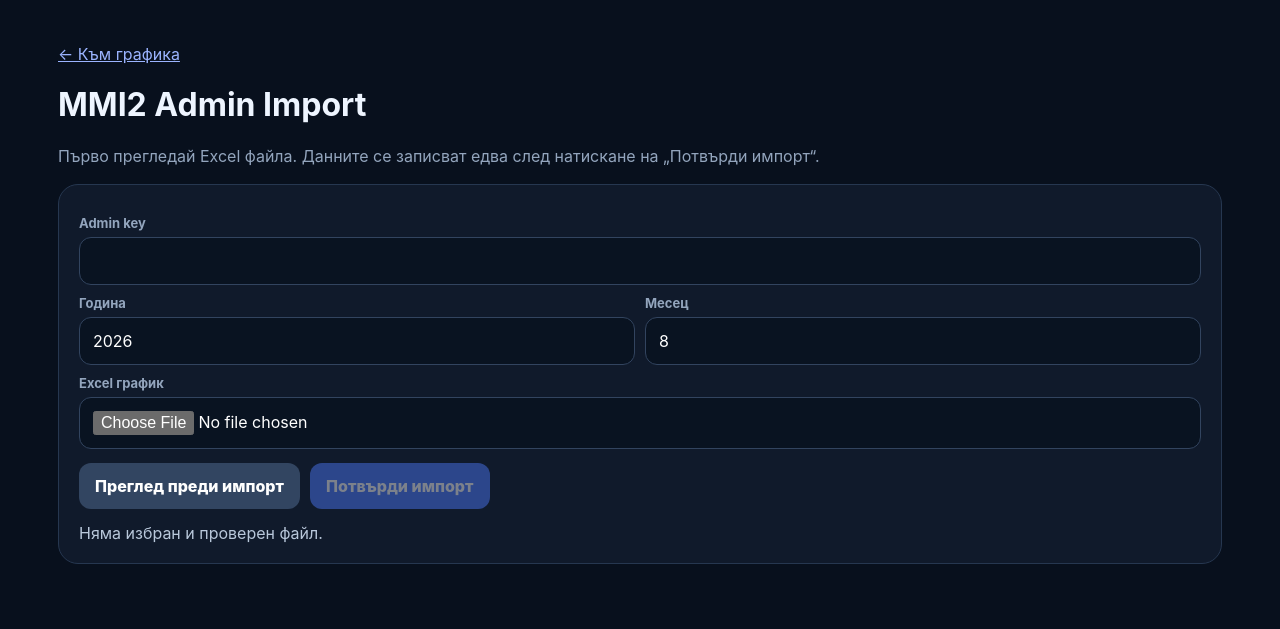
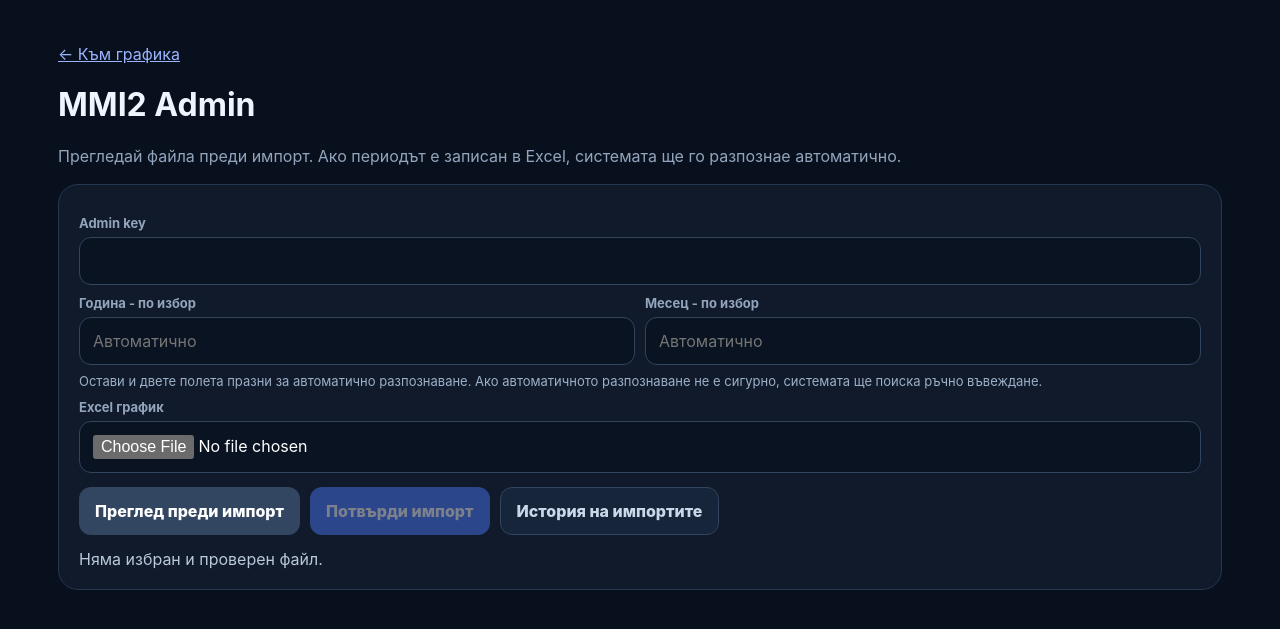
Before and after one commit to drnecrotix/MMI2, a FastAPI app: page /admin in a window 1280 px wide. Shown: the top 629 px of the page. Run offline with FastAPI, Linux system fonts and the light colour scheme.

Commit message:
feat: add auto period and import history to admin

```diff
--- a/app/templates/admin.html
+++ b/app/templates/admin.html
@@ -5,43 +5,44 @@
   <meta name="viewport" content="width=device-width, initial-scale=1">
   <title>MMI2 Admin</title>
   <style>
-    :root { font-family:Inter,system-ui,sans-serif; color-scheme:dark; --bg:#08101d; --panel:#101a2b; --border:#263750; --text:#eef5ff; --muted:#93a5bd; --accent:#4f7cff; }
-    *{box-sizing:border-box} body{margin:0;background:var(--bg);color:var(--text)} main{max-width:1200px;margin:auto;padding:28px 18px 50px}
-    a{color:#9bb4ff}.card{background:var(--panel);border:1px solid var(--border);border-radius:20px;padding:20px;margin-top:18px}
-    .grid{display:grid;grid-template-columns:1fr 1fr;gap:10px} label{display:block;color:var(--muted);font-size:13px;font-weight:700;margin:10px 0 6px}
-    input,button{font:inherit} input{width:100%;border:1px solid #32445f;background:#091321;color:#fff;border-radius:12px;padding:13px}
-    button{border:0;border-radius:12px;padding:13px 16px;font-weight:800;cursor:pointer}.preview{background:#324561;color:#fff}.confirm{background:var(--accent);color:#fff}.confirm:disabled{opacity:.45;cursor:not-allowed}
-    .actions{display:flex;gap:10px;flex-wrap:wrap;margin-top:14px}.status{margin-top:14px;color:#b9c8db}.warning{color:#ffb477}.ok{color:#91e3a1}
+    :root{font-family:Inter,system-ui,sans-serif;color-scheme:dark;--bg:#08101d;--panel:#101a2b;--border:#263750;--text:#eef5ff;--muted:#93a5bd;--accent:#4f7cff}
+    *{box-sizing:border-box}body{margin:0;background:var(--bg);color:var(--text)}main{max-width:1200px;margin:auto;padding:28px 18px 50px}a{color:#9bb4ff}
+    .card{background:var(--panel);border:1px solid var(--border);border-radius:20px;padding:20px;margin-top:18px}.grid{display:grid;grid-template-columns:1fr 1fr;gap:10px}
+    label{display:block;color:var(--muted);font-size:13px;font-weight:700;margin:10px 0 6px}input,button{font:inherit}input{width:100%;border:1px solid #32445f;background:#091321;color:#fff;border-radius:12px;padding:13px}
+    button{border:0;border-radius:12px;padding:13px 16px;font-weight:800;cursor:pointer}.preview{background:#324561;color:#fff}.confirm{background:var(--accent);color:#fff}.confirm:disabled{opacity:.45;cursor:not-allowed}.secondary{background:#17253a;color:#cbd8e9;border:1px solid #32445f}
+    .actions{display:flex;gap:10px;flex-wrap:wrap;margin-top:14px}.status{margin-top:14px;color:#b9c8db}.warning{color:#ffb477}.ok{color:#91e3a1}.period-note{margin-top:8px;font-size:13px;color:#9db0c8}
     .stats{display:grid;grid-template-columns:repeat(5,1fr);gap:8px;margin:14px 0}.stat{background:#0a1423;border:1px solid var(--border);border-radius:12px;padding:12px;text-align:center}.stat strong{display:block;font-size:22px}.stat small{color:var(--muted)}
-    .table-wrap{overflow:auto;max-height:60vh;border:1px solid var(--border);border-radius:12px}table{width:100%;border-collapse:collapse;min-width:820px}th,td{padding:10px;border-bottom:1px solid #22334a;text-align:left;font-size:13px}th{position:sticky;top:0;background:#111d30}td.num{text-align:center}
-    .unknown{background:#281b14;border:1px solid #624126;padding:12px;border-radius:12px;margin:12px 0}.hidden{display:none}
+    .table-wrap{overflow:auto;max-height:60vh;border:1px solid var(--border);border-radius:12px}table{width:100%;border-collapse:collapse;min-width:820px}th,td{padding:10px;border-bottom:1px solid #22334a;text-align:left;font-size:13px}th{position:sticky;top:0;background:#111d30}td.num{text-align:center}.unknown{background:#281b14;border:1px solid #624126;padding:12px;border-radius:12px;margin:12px 0}.hidden{display:none}.hash{font-family:ui-monospace,monospace;font-size:11px;color:#8295ae}.history-empty{color:var(--muted);padding:16px}
     @media(max-width:700px){.grid{grid-template-columns:1fr}.stats{grid-template-columns:repeat(2,1fr)}main{padding:18px 10px}}
   </style>
 </head>
 <body>
 <main>
   <p><a href="/">← Към графика</a></p>
-  <h1>MMI2 Admin Import</h1>
-  <p style="color:var(--muted)">Първо прегледай Excel файла. Данните се записват едва след натискане на „Потвърди импорт“.</p>
+  <h1>MMI2 Admin</h1>
+  <p style="color:var(--muted)">Прегледай файла преди импорт. Ако периодът е записан в Excel, системата ще го разпознае автоматично.</p>
 
   <section class="card">
     <label for="adminKey">Admin key</label>
     <input id="adminKey" type="password" autocomplete="off">
     <div class="grid">
-      <div><label for="year">Година</label><input id="year" type="number" min="2020" max="2100"></div>
-      <div><label for="month">Месец</label><input id="month" type="number" min="1" max="12"></div>
+      <div><label for="year">Година - по избор</label><input id="year" type="number" min="2020" max="2100" placeholder="Автоматично"></div>
+      <div><label for="month">Месец - по избор</label><input id="month" type="number" min="1" max="12" placeholder="Автоматично"></div>
     </div>
+    <div class="period-note">Остави и двете полета празни за автоматично разпознаване. Ако автоматичното разпознаване не е сигурно, системата ще поиска ръчно въвеждане.</div>
     <label for="excel">Excel график</label>
     <input id="excel" type="file" accept=".xlsx">
     <div class="actions">
       <button class="preview" onclick="previewFile()">Преглед преди импорт</button>
       <button id="confirmButton" class="confirm" onclick="confirmImport()" disabled>Потвърди импорт</button>
+      <button class="secondary" onclick="loadHistory()">История на импортите</button>
     </div>
     <div id="status" class="status">Няма избран и проверен файл.</div>
   </section>
 
   <section id="previewPanel" class="card hidden">
     <h2>Резултат от анализа</h2>
+    <div id="periodInfo" class="period-note"></div>
     <div id="summary"></div>
     <div id="unknownCodes" class="unknown hidden"></div>
     <div class="table-wrap">
@@ -51,37 +52,67 @@
       </table>
     </div>
   </section>
+
+  <section id="historyPanel" class="card hidden">
+    <h2>История на импортите</h2>
+    <div class="table-wrap">
+      <table>
+        <thead><tr><th>Дата</th><th>Период</th><th>Файл</th><th>Служители</th><th>Записи</th><th>Повторения</th><th>Конфликти</th><th>SHA-256</th></tr></thead>
+        <tbody id="historyRows"></tbody>
+      </table>
+    </div>
+  </section>
 </main>
 <script>
-const now=new Date(); document.getElementById('year').value=now.getFullYear(); document.getElementById('month').value=now.getMonth()+1;
 let previewSignature=null;
+const yearInput=document.getElementById('year');
+const monthInput=document.getElementById('month');
 
 document.getElementById('excel').addEventListener('change', invalidatePreview);
-document.getElementById('year').addEventListener('change', invalidatePreview);
-document.getElementById('month').addEventListener('change', invalidatePreview);
-function invalidatePreview(){previewSignature=null;document.getElementById('confirmButton').disabled=true;document.getElementById('status').textContent='Файлът трябва да бъде прегледан отново преди импорт.';}
-function currentSignature(){const f=document.getElementById('excel').files[0];return f?`${f.name}:${f.size}:${f.lastModified}:${document.getElementById('year').value}:${document.getElementById('month').value}`:null;}
-function formData(){const f=document.getElementById('excel').files[0];if(!f)throw new Error('Избери .xlsx файл.');const fd=new FormData();fd.append('year',document.getElementById('year').value);fd.append('month',document.getElementById('month').value);fd.append('file',f);return fd;}
+yearInput.addEventListener('change', invalidatePreview);
+monthInput.addEventListener('change', invalidatePreview);
+
+function invalidatePreview(){previewSignature=null;document.getElementById('confirmButton').disabled=true;document.getElementById('status').className='status';document.getElementById('status').textContent='Файлът трябва да бъде прегледан отново преди импорт.';}
+function currentSignature(){const f=document.getElementById('excel').files[0];return f?`${f.name}:${f.size}:${f.lastModified}:${yearInput.value}:${monthInput.value}`:null;}
+function formData(){const f=document.getElementById('excel').files[0];if(!f)throw new Error('Избери .xlsx файл.');const fd=new FormData();if(yearInput.value)fd.append('year',yearInput.value);if(monthInput.value)fd.append('month',monthInput.value);fd.append('file',f);return fd;}
+function adminHeaders(){return {'X-Admin-Key':document.getElementById('adminKey').value};}
+
 async function previewFile(){
-  const status=document.getElementById('status'); status.textContent='Анализиране...'; document.getElementById('confirmButton').disabled=true;
+  const status=document.getElementById('status');status.textContent='Анализиране...';document.getElementById('confirmButton').disabled=true;
   try{
-    const response=await fetch('/api/v1/admin/preview',{method:'POST',headers:{'X-Admin-Key':document.getElementById('adminKey').value},body:formData()});
-    const data=await response.json(); if(!response.ok)throw new Error(data.detail||'Грешка при анализа.');
-    previewSignature=currentSignature(); document.getElementById('confirmButton').disabled=false; renderPreview(data);
-    status.className='status ok'; status.textContent=`Прегледът е готов - ${data.employees_count} служители. Нищо не е записано в базата.`;
+    const response=await fetch('/api/v1/admin/preview',{method:'POST',headers:adminHeaders(),body:formData()});
+    const data=await response.json();if(!response.ok)throw new Error(data.detail||'Грешка при анализа.');
+    if(!yearInput.value&&!monthInput.value){yearInput.value=data.year;monthInput.value=data.month;}
+    previewSignature=currentSignature();document.getElementById('confirmButton').disabled=false;renderPreview(data);
+    const auto=data.period_detection?.source==='auto'?' Периодът е разпознат автоматично.':'';
+    status.className='status ok';status.textContent=`Прегледът е готов - ${data.employees_count} служители.${auto} Нищо не е записано в базата.`;
   }catch(e){status.className='status warning';status.textContent=e.message;}
 }
+
 function renderPreview(data){
   document.getElementById('previewPanel').classList.remove('hidden');
-  const t=data.totals||{}; document.getElementById('summary').innerHTML=`<div class="stats"><div class="stat"><strong>${data.employees_count}</strong><small>Служители</small></div><div class="stat"><strong>${t.day||0}</strong><small>Дневни</small></div><div class="stat"><strong>${t.night||0}</strong><small>Нощни</small></div><div class="stat"><strong>${data.duplicate_employee_rows}</strong><small>Повторни редове</small></div><div class="stat"><strong>${data.conflicting_days}</strong><small>Конфликтни дни</small></div></div>`;
-  const unknown=Object.entries(data.unknown_codes||{});const u=document.getElementById('unknownCodes'); if(unknown.length){u.classList.remove('hidden');u.innerHTML='<strong>Непознати кодове:</strong> '+unknown.map(([k,v])=>`${escapeHtml(k)} (${v})`).join(', ');}else{u.classList.add('hidden');u.innerHTML='';}
+  const p=data.period_detection||{};document.getElementById('periodInfo').textContent=`Период: ${String(data.month).padStart(2,'0')}.${data.year} | източник: ${p.source||'-'} | увереност: ${p.confidence||'-'}${p.evidence?' | '+p.evidence:''}`;
+  const t=data.totals||{};document.getElementById('summary').innerHTML=`<div class="stats"><div class="stat"><strong>${data.employees_count}</strong><small>Служители</small></div><div class="stat"><strong>${t.day||0}</strong><small>Дневни</small></div><div class="stat"><strong>${t.night||0}</strong><small>Нощни</small></div><div class="stat"><strong>${data.duplicate_employee_rows}</strong><small>Повторни редове</small></div><div class="stat"><strong>${data.conflicting_days}</strong><small>Конфликтни дни</small></div></div>`;
+  const unknown=Object.entries(data.unknown_codes||{});const u=document.getElementById('unknownCodes');if(unknown.length){u.classList.remove('hidden');u.innerHTML='<strong>Непознати кодове:</strong> '+unknown.map(([k,v])=>`${escapeHtml(k)} (${v})`).join(', ');}else{u.classList.add('hidden');u.innerHTML='';}
   document.getElementById('employees').innerHTML=data.employees.map(e=>`<tr><td>${escapeHtml(e.work_number)}</td><td>${escapeHtml(e.full_name)}</td><td>${escapeHtml(e.team)}</td><td class="num">${e.day}</td><td class="num">${e.night}</td><td class="num">${e.leave}</td><td class="num">${e.sick_leave}</td><td class="num">${e.rest}</td><td class="num">${e.unknown}</td></tr>`).join('');
 }
+
 async function confirmImport(){
-  const status=document.getElementById('status'); if(previewSignature!==currentSignature()){invalidatePreview();return;}
-  if(!confirm('Да се запише ли прегледаният график в базата?'))return;
-  status.textContent='Импортиране...'; document.getElementById('confirmButton').disabled=true;
-  try{const response=await fetch('/api/v1/admin/import',{method:'POST',headers:{'X-Admin-Key':document.getElementById('adminKey').value},body:formData()});const data=await response.json();if(!response.ok)throw new Error(data.detail||'Грешка при импорта.');status.className='status ok';status.textContent=`Импортът е успешен - ${data.employees} служители, ${data.shifts} календарни записа.`;previewSignature=null;}catch(e){status.className='status warning';status.textContent=e.message;document.getElementById('confirmButton').disabled=false;}
+  const status=document.getElementById('status');if(previewSignature!==currentSignature()){invalidatePreview();return;}if(!confirm('Да се запише ли прегледаният график в базата?'))return;
+  status.textContent='Импортиране...';document.getElementById('confirmButton').disabled=true;
+  try{
+    const response=await fetch('/api/v1/admin/import',{method:'POST',headers:adminHeaders(),body:formData()});const data=await response.json();if(!response.ok)throw new Error(data.detail||'Грешка при импорта.');
+    status.className='status ok';status.textContent=`Импорт #${data.import_id} е успешен - ${data.employees} служители, ${data.shifts} календарни записа за ${String(data.month).padStart(2,'0')}.${data.year}.`;previewSignature=null;await loadHistory();
+  }catch(e){status.className='status warning';status.textContent=e.message;document.getElementById('confirmButton').disabled=false;}
+}
+
+async function loadHistory(){
+  const status=document.getElementById('status');
+  try{
+    const response=await fetch('/api/v1/admin/imports',{headers:adminHeaders()});const data=await response.json();if(!response.ok)throw new Error(data.detail||'Историята не може да се зареди.');
+    const panel=document.getElementById('historyPanel');panel.classList.remove('hidden');const rows=data.imports||[];
+    document.getElementById('historyRows').innerHTML=rows.length?rows.map(r=>`<tr><td>${new Date(r.imported_at).toLocaleString('bg-BG')}</td><td>${String(r.month).padStart(2,'0')}.${r.year}</td><td>${escapeHtml(r.filename)}</td><td class="num">${r.employees}</td><td class="num">${r.shifts}</td><td class="num">${r.duplicate_employee_rows}</td><td class="num">${r.conflicting_days}</td><td class="hash" title="${r.content_hash}">${r.content_hash.slice(0,12)}…</td></tr>`).join(''):`<tr><td colspan="8" class="history-empty">Все още няма записани импорти.</td></tr>`;
+  }catch(e){status.className='status warning';status.textContent=e.message;}
 }
 function escapeHtml(v){return String(v).replace(/[&<>'"]/g,c=>({'&':'&amp;','<':'&lt;','>':'&gt;',"'":'&#39;','"':'&quot;'}[c]));}
 </script>
```
